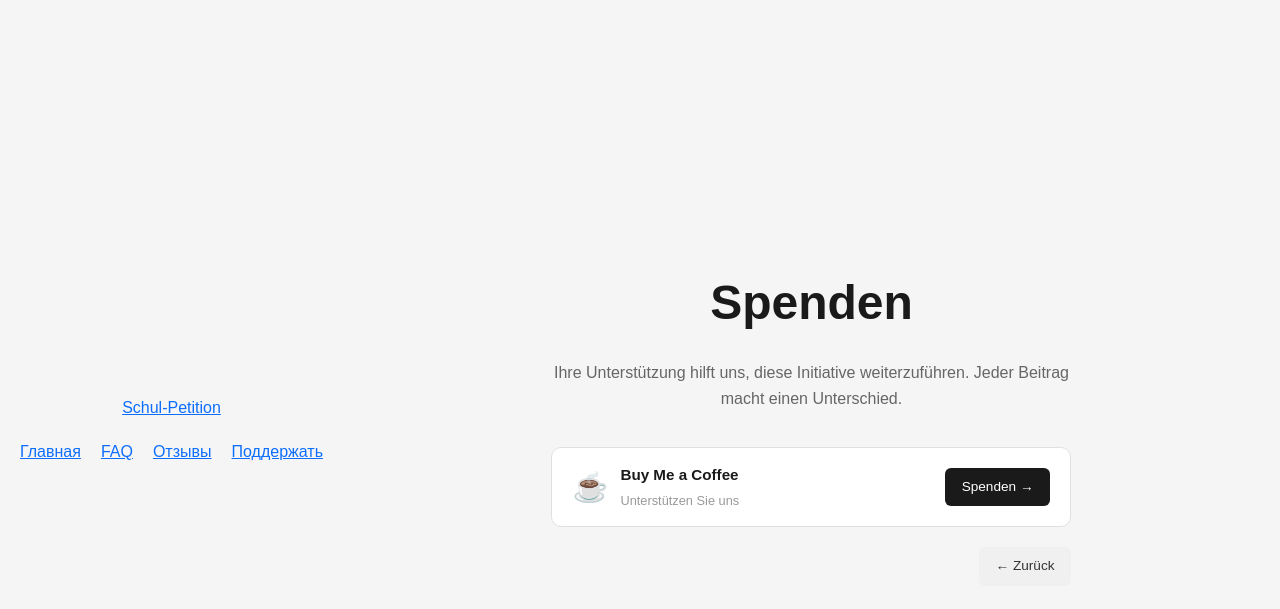
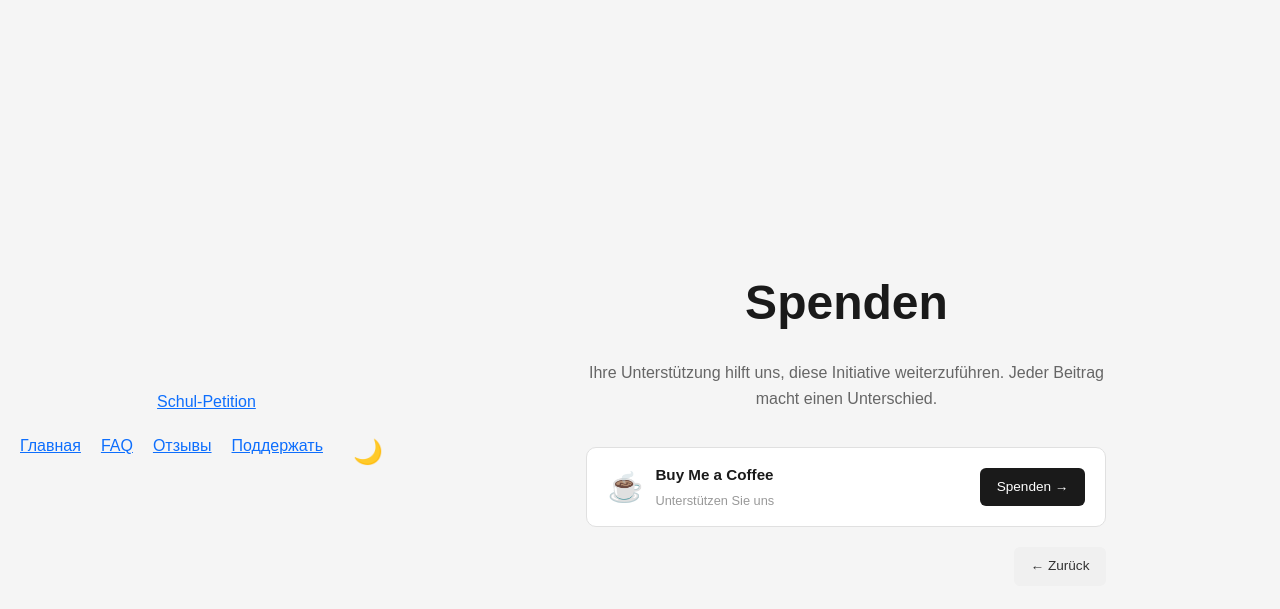
Before and after one commit to Murdddl/Site-GB-GER-Bir-N-, a Django app: page /donate/ in a window 1280 px wide. Shown: the top 609 px of the page. Run offline with Django 5.2, Linux system fonts and the light colour scheme.

Commit message:
update settings

```diff
--- a/petition/templates/base.html
+++ b/petition/templates/base.html
@@ -37,6 +37,7 @@
                 <a href="{% url 'faq' %}">FAQ</a>
                 <a href="{% url 'reviews' %}">Отзывы</a>
                 <a href="{% url 'donate' %}">Поддержать</a>
+                <button class="theme-toggle" onclick="toggleTheme()" style="background: none; border: none; font-size: 1.5rem; cursor: pointer; padding: 0 10px;">🌙</button>
             </div>
         </div>
     </nav>
```
